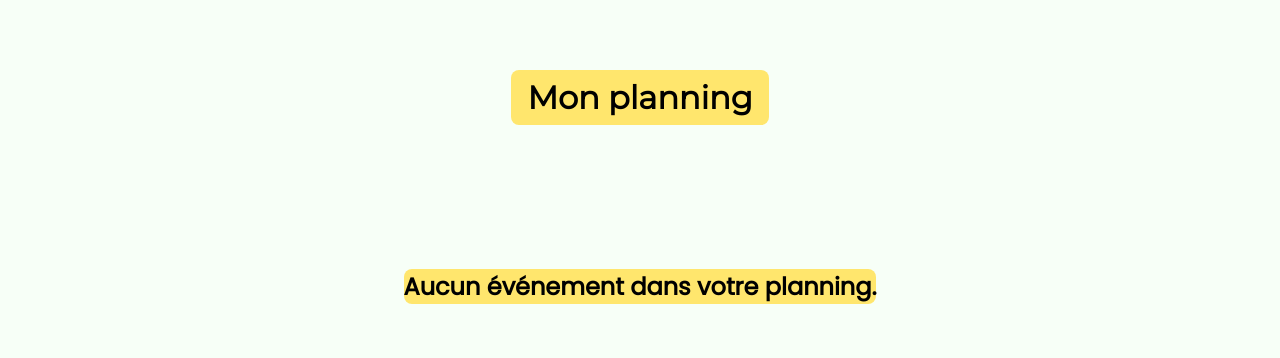
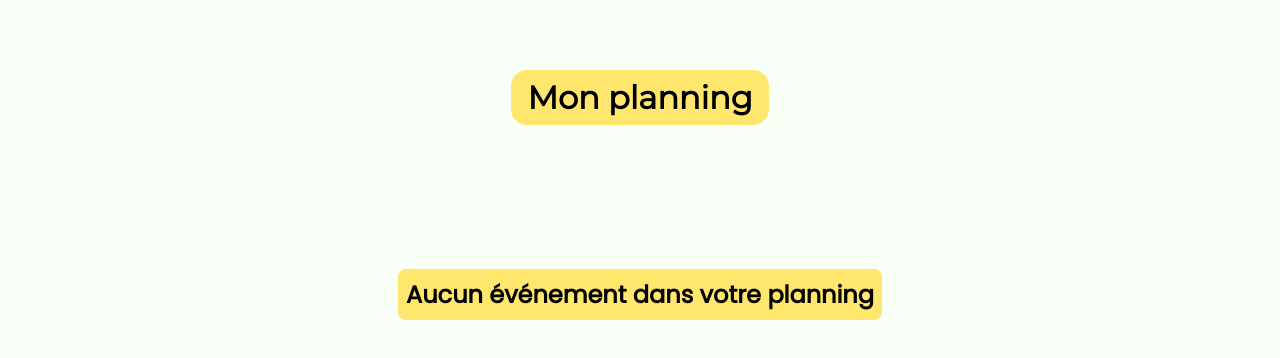
Before and after one commit to MC0D/portail-evenements-nom, a plain HTML site: page index.html in a window 1280 px wide. Shown: the part 406-764 px from the top of the page. Drawn offline with Linux system fonts and the light colour scheme; no server answers.

Commit message:
Dernières modifications CSS et relecture de code

```diff
--- a/script.js
+++ b/script.js
@@ -78,7 +78,7 @@ function renderPlanning() {
   containerFav.innerHTML = "";
 
   if (userPlanning.length === 0) {
-    containerFav.innerHTML = "<p>Aucun événement dans votre planning.</p>";
+    containerFav.innerHTML = "<p>Aucun événement dans votre planning</p>";
     return;
   }
 
--- a/scss/components/_planning.scss
+++ b/scss/components/_planning.scss
@@ -11,7 +11,7 @@
     font-family: $title-font;
     background-color: $third-color;
     padding: 0.5rem 1rem;
-    border-radius: 0.5rem;
+    border-radius: 1rem;
   }
   #container-fav {
     display: flex;
@@ -55,4 +55,5 @@
   display: inline-block;
   background-color: $third-color;
   border-radius: 0.5rem;
+  padding: 0.5rem;
 }
```
Also changed, not shown: scss/main.css, 1 other file.
